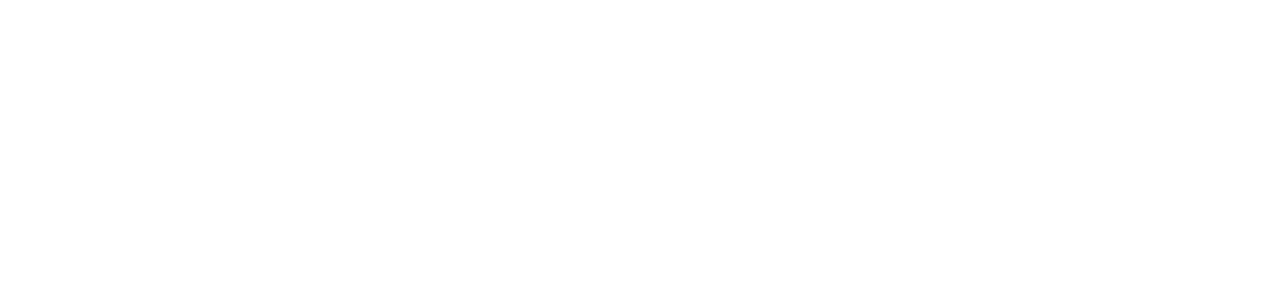
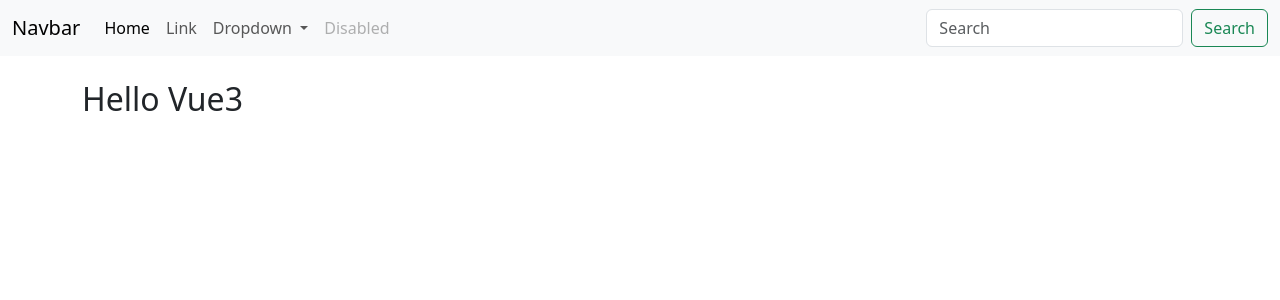
Before and after one commit to kikjs75/vue3-posts, a Vue app: page / in a window 1280 px wide. Shown: the top 300 px of the page. Built offline with nearby package versions, Linux system fonts and the light colour scheme; the HTML template or start-up script is replaced by a standard one.

Commit message:
struct app.vue step 1

```diff
--- a/src/App.vue
+++ b/src/App.vue
@@ -1,7 +1,72 @@
 <script setup></script>
 
 <template>
-	<main></main>
+	<header>
+		<nav class="navbar navbar-expand-lg bg-body-tertiary">
+			<div class="container-fluid">
+				<a class="navbar-brand" href="#">Navbar</a>
+				<button
+					class="navbar-toggler"
+					type="button"
+					data-bs-toggle="collapse"
+					data-bs-target="#navbarSupportedContent"
+					aria-controls="navbarSupportedContent"
+					aria-expanded="false"
+					aria-label="Toggle navigation"
+				>
+					<span class="navbar-toggler-icon"></span>
+				</button>
+				<div class="collapse navbar-collapse" id="navbarSupportedContent">
+					<ul class="navbar-nav me-auto mb-2 mb-lg-0">
+						<li class="nav-item">
+							<a class="nav-link active" aria-current="page" href="#">Home</a>
+						</li>
+						<li class="nav-item">
+							<a class="nav-link" href="#">Link</a>
+						</li>
+						<li class="nav-item dropdown">
+							<a
+								class="nav-link dropdown-toggle"
+								href="#"
+								role="button"
+								data-bs-toggle="dropdown"
+								aria-expanded="false"
+							>
+								Dropdown
+							</a>
+							<ul class="dropdown-menu">
+								<li><a class="dropdown-item" href="#">Action</a></li>
+								<li><a class="dropdown-item" href="#">Another action</a></li>
+								<li><hr class="dropdown-divider" /></li>
+								<li>
+									<a class="dropdown-item" href="#">Something else here</a>
+								</li>
+							</ul>
+						</li>
+						<li class="nav-item">
+							<a class="nav-link disabled" aria-disabled="true">Disabled</a>
+						</li>
+					</ul>
+					<form class="d-flex" role="search">
+						<input
+							class="form-control me-2"
+							type="search"
+							placeholder="Search"
+							aria-label="Search"
+						/>
+						<button class="btn btn-outline-success" type="submit">
+							Search
+						</button>
+					</form>
+				</div>
+			</div>
+		</nav>
+	</header>
+	<main>
+		<div class="container py-4">
+			<h2>Hello Vue3</h2>
+		</div>
+	</main>
 </template>
 
 <style></style>
```
